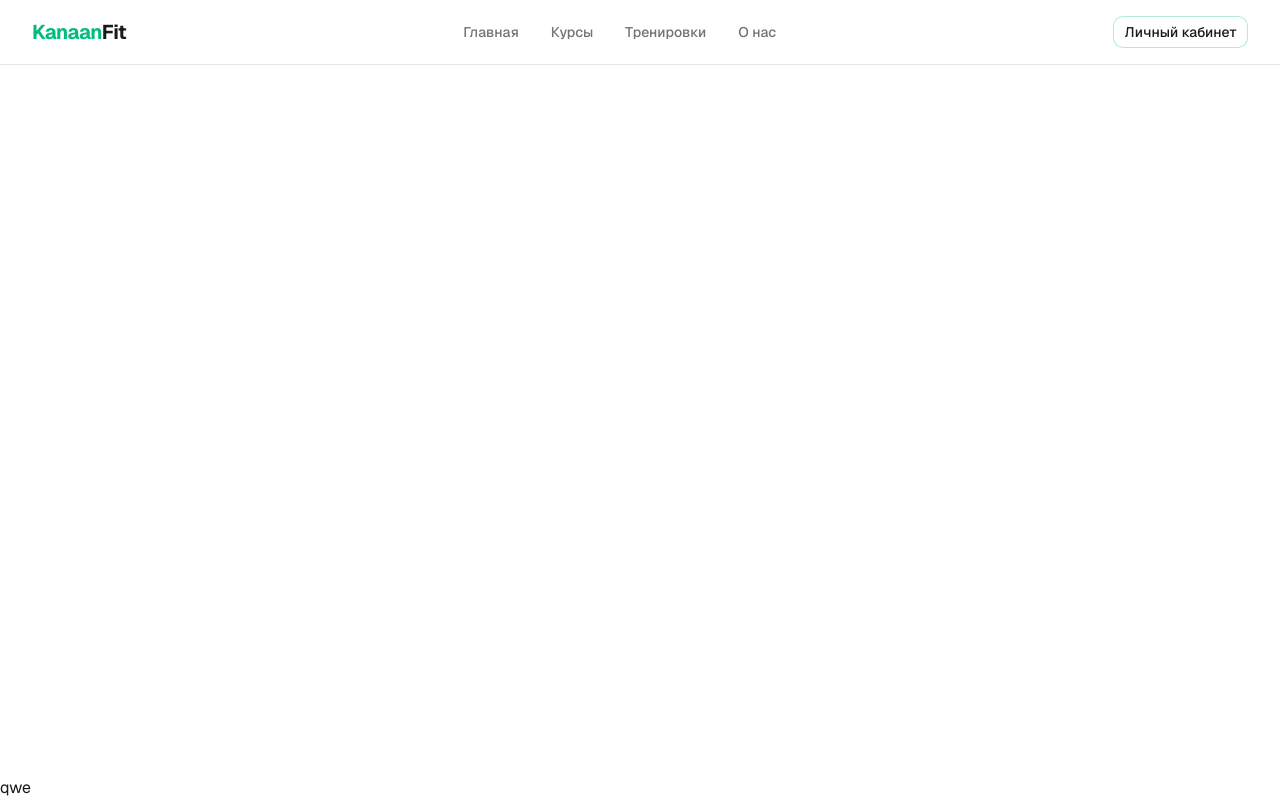
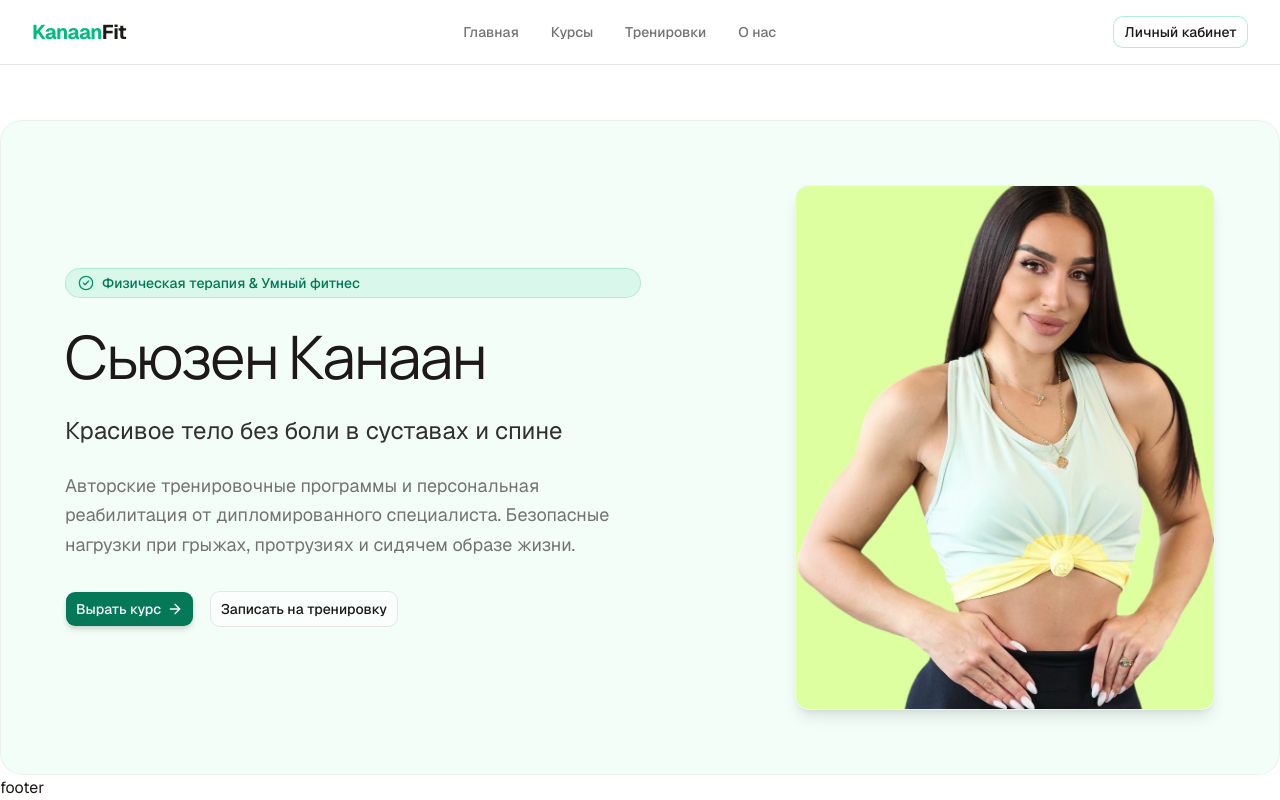
Before and after one commit to Pineapplesz/KanaanFit-Courses, a Next.js app: page / in a window 1280 px wide. Built offline with nearby package versions, Linux system fonts and the light colour scheme.

Commit message:
Hero section

```diff
--- a/src/app/layout.tsx
+++ b/src/app/layout.tsx
@@ -29,7 +29,7 @@ export default function RootLayout({ children }: LayoutProps<"/">) {
       <body className="min-h-svh flex flex-col bg-background text-foreground font-sans">
         <Header />
         <main className="flex-1">{children}</main>
-        <footer className="shrink-0">qwe</footer>
+        <footer className="shrink-0">footer</footer>
       </body>
     </html>
   );
--- a/src/app/page.tsx
+++ b/src/app/page.tsx
@@ -1,3 +1,9 @@
+import Hero from "@/components/Hero";
+
 export default function Home() {
-  return <div></div>;
+  return (
+    <div className="container mx-auto pt-30 ">
+      <Hero />
+    </div>
+  );
 }
--- /dev/null
+++ b/src/components/Hero.tsx
@@ -0,0 +1,78 @@
+import Image from "next/image";
+import { Button } from "./ui/button";
+import Link from "next/link";
+import { ArrowRight, CheckCircle2 } from "lucide-react";
+
+const Hero = () => {
+  const HERO_LINKS = {
+    name: "Сьюзен Канаан",
+    badge: "Физическая терапия & Умный фитнес",
+    subtitle: "Красивое тело без боли в суставах и спине",
+    description:
+      "Авторские тренировочные программы и персональная реабилитация от дипломированного специалиста. Безопасные нагрузки при грыжах, протрузиях и сидячем образе жизни.",
+    buttonPrimary: "Вырать курс",
+    buttonPrimaryHref: "/courses",
+    buttonSecondary: "Записать на тренировку",
+    buttonSecondaryHref: "/booking",
+    image: "/image/Hero.JPG",
+    imageAlt: "Kanaan",
+  };
+
+  return (
+    <section className="relative overflow-hidden bg-secondary/60 border border-border/50 rounded-3xl p-6 md:p-12 lg:p-16">
+      <div className="flex flex-col-reverse md:flex-row items-center justify-between gap-10 lg:gap-16">
+        <div className="flex flex-col gap-6 max-w-xl">
+          <div className="inline-flex items-center gap-2 px-3 py-1 rounded-full bg-emerald-500/10 text-emerald-700 text-xs md:text-sm font-medium border border-emerald-500/20">
+            <CheckCircle2 className="w-4 h-4 text-emerald-600" />
+            <span>{HERO_LINKS.badge}</span>
+          </div>
+          <h1 className="text-4xl sm:text-5xl lg:text-6xl font-extra tracking-tight font-heading leading-[1.15]">
+            {HERO_LINKS.name}
+          </h1>
+
+          <p className="text-xl sm:text-2xl text-foreground/90">
+            {HERO_LINKS.subtitle}
+          </p>
+
+          <p className="text-muted-foreground text-base sm:text-lg leading-relaxed">
+            {HERO_LINKS.description}
+          </p>
+
+          <div className="flex flex-col sm:flex-row items-stretch sm:items-center gap-4 w-full sm:w-auto pt-2">
+            <Button asChild size={"lg"} className="shadow-md">
+              <Link href={HERO_LINKS.buttonPrimaryHref}>
+                {HERO_LINKS.buttonPrimary}
+                <ArrowRight className="w-4 h-4" />
+              </Link>
+            </Button>
+            <Button
+              asChild
+              variant={"outline"}
+              size={"lg"}
+              className="bg-background/60"
+            >
+              <Link href={HERO_LINKS.buttonSecondaryHref}>
+                {HERO_LINKS.buttonSecondary}
+              </Link>
+            </Button>
+          </div>
+        </div>
+        <div
+          className="relative w-full max-w-[340px] md:max-w-[420px] aspect-[4/5] rounded-xl overflow-hidden
+      shadow-lg border border-border/40"
+        >
+          <Image
+            alt={HERO_LINKS.imageAlt}
+            src={HERO_LINKS.image}
+            fill
+            priority
+            sizes="(max-width: 768px) 100vw, 420px"
+            className="object-cover object-center"
+          />
+        </div>
+      </div>
+    </section>
+  );
+};
+
+export default Hero;
```
Also changed, not shown: public/image/Hero.JPG (added).
